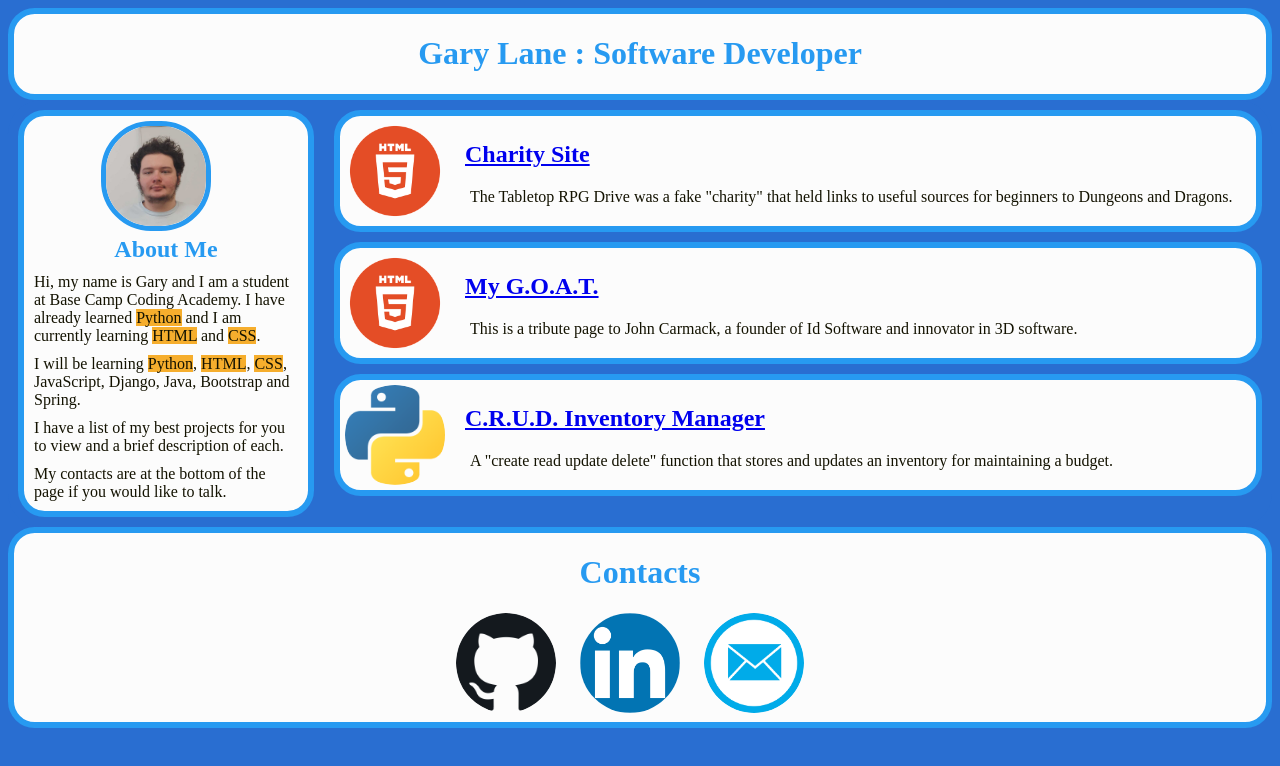
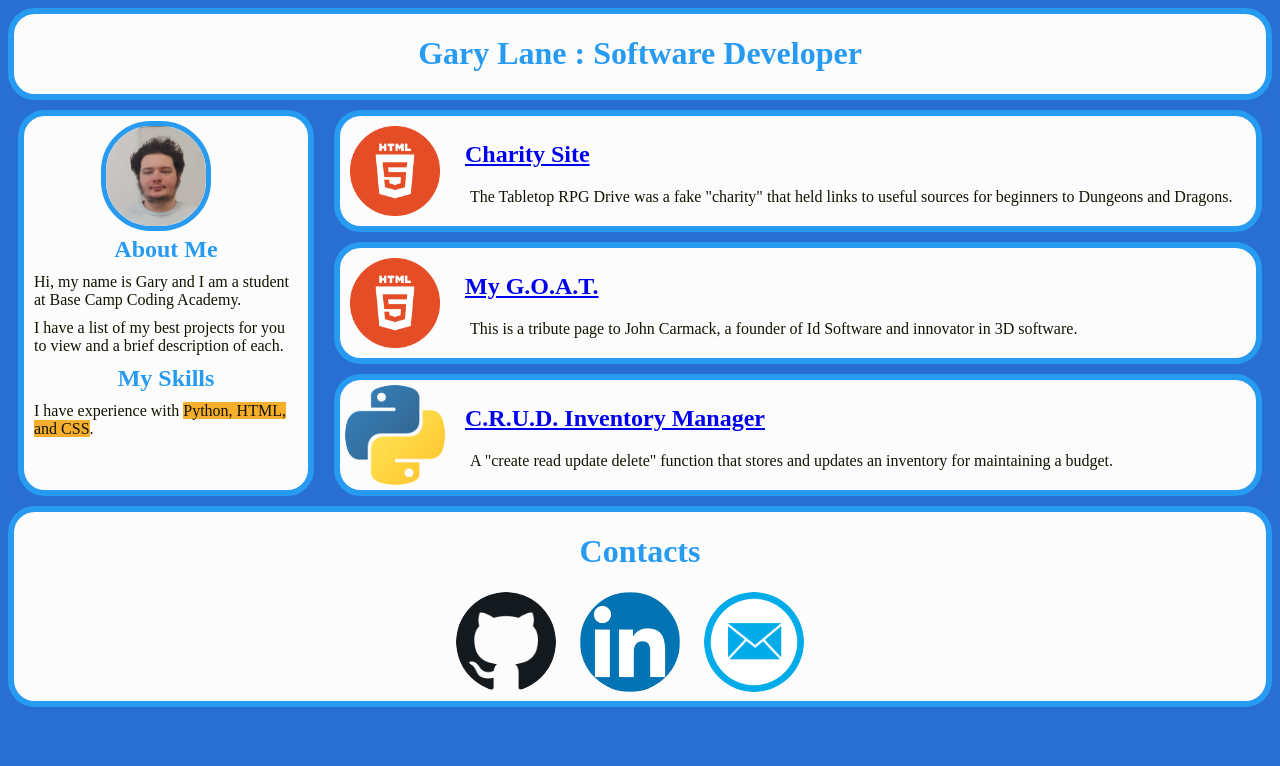
Before and after one commit to gary-lane/Portfolio, a plain HTML site: page index.html in a window 1280 px wide. Drawn offline with Linux system fonts and the light colour scheme.

Commit message:
Update index.html

```diff
--- a/index.html
+++ b/index.html
@@ -20,21 +20,18 @@
           <div class="bio">
             <p>
               Hi, my name is Gary and I am a student at Base Camp Coding
-              Academy. I have already learned <a class="highlight">Python</a> and I am currently learning
-              <a class="highlight">HTML</a> and <a class="highlight">CSS</a>.
-            </p>
-            <p>
-              I will be learning <a class="highlight">Python</a>,
-              <a class="highlight">HTML</a>, <a class="highlight">CSS</a>,
-              JavaScript, Django, Java, Bootstrap and Spring.
+              Academy.
             </p>
             <p>
               I have a list of my best projects for you to view and a brief
               description of each.
             </p>
+          </div>
+          <h2>My Skills</h2>
+          <div class="bio">
             <p>
-              My contacts are at the bottom of the page if you would like to
-              talk.
+              I have experience with
+              <a class="highlight">Python, HTML, and CSS</a>.
             </p>
           </div>
         </div>
```
